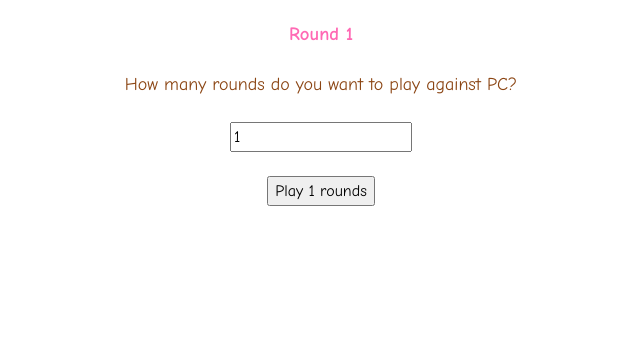
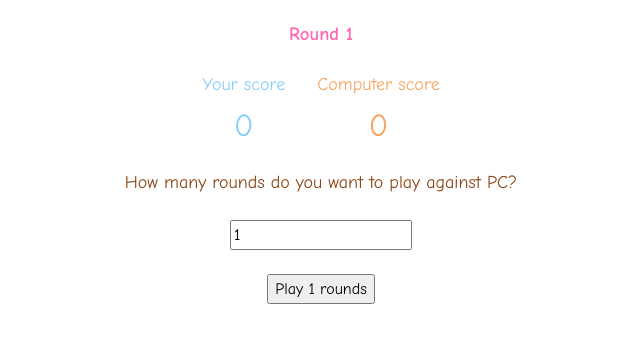
Before and after one commit to 100thFlow/Odin-rock-paper-scissors-js, a website: page index.html in a window 1280 px wide. Shown: the part 67-410 px from the top of the page, without its empty margins (319-959 px from the left). Drawn offline with Linux system fonts and the light colour scheme.

Commit message:
Add scores for both player and computer

```diff
--- a/index.html
+++ b/index.html
@@ -15,6 +15,17 @@
       </h1>
       <h3 id="round">Round 1</h3>
 
+      <div class="score-container">
+        <div class="player-score_container">
+          <p class="score-text">Your score</p>
+          <p class="score" id="playerScore">0</p>
+        </div>
+
+        <div class="computer-score_container">
+          <p class="score-text">Computer score</p>
+          <p class="score" id="playerScore">0</p>
+        </div>
+      </div>
       <p>How many rounds do you want to play against PC?</p>
       <input type="number" min="1" step="1" value="1" required>
       <button class="play button"></button>
--- a/style.css
+++ b/style.css
@@ -110,3 +110,32 @@ p {
 input {
   flex-grow: 0;
 }
+
+.score-container {
+  display: flex;
+  justify-content: center;
+  gap: 32px;
+}
+
+.hide {
+  display: none;
+}
+
+.score {
+  font-size: 32px;
+}
+
+.player-score_container,
+.computer-score_container {
+  display: flex;
+  flex-direction: column;
+  gap: 8px;
+}
+
+.player-score_container p {
+  color: lightskyblue;
+}
+
+.computer-score_container p {
+  color: sandybrown;
+}
```
